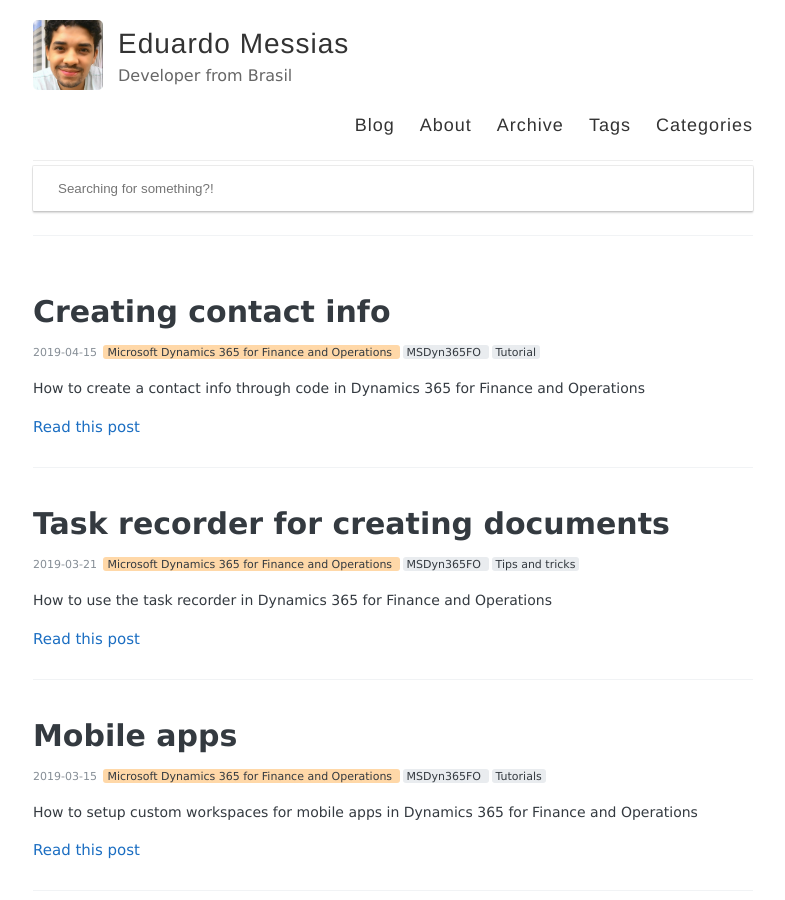
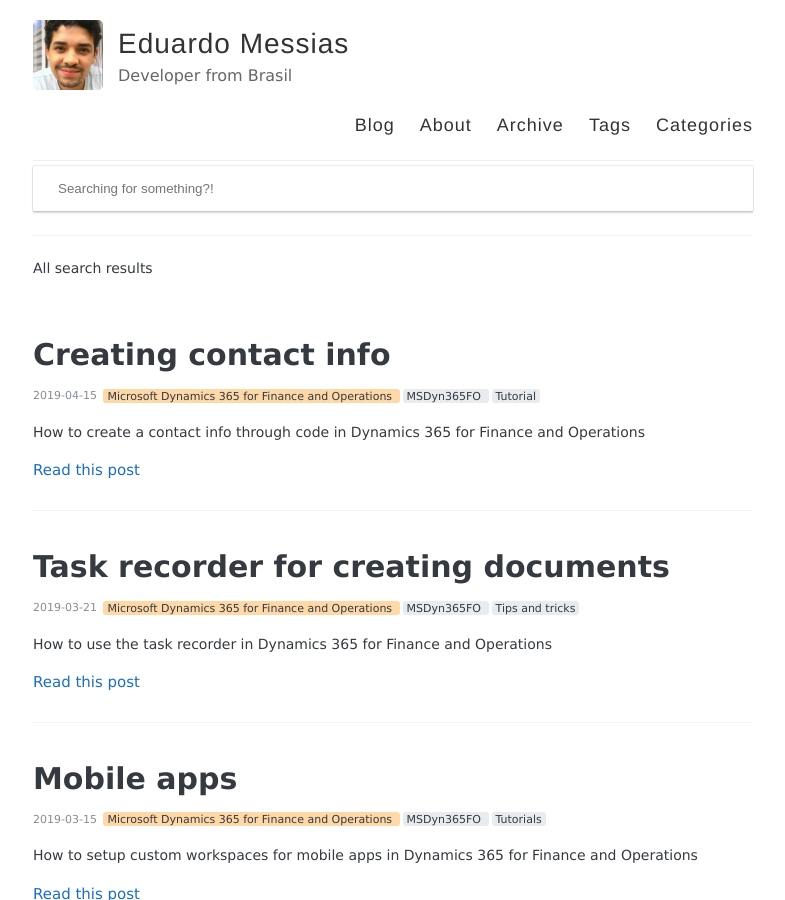
Before and after one commit to eduardomessias/eduardomessias.github.io, a Jekyll site: the page built from index.html, in a window 1280 px wide and 900 px high. Shown: the whole window, without its empty margins (247-1032 px from the left). Built offline with Jekyll 4.4.1, drawn with Linux system fonts in a browser that asks for light colours; the list of posts is cut into pages by our own code.

Commit message:
Update search.html

```diff
--- a/_includes/search.html
+++ b/_includes/search.html
@@ -3,6 +3,7 @@
   <input type="text" id="search-input" placeholder="Searching for something?!" autofocus>
   <ul id="results-container"></ul>
   <hr />
+  <small>All search results</small>
 </div>
 
 <!-- Search result template -->
```
